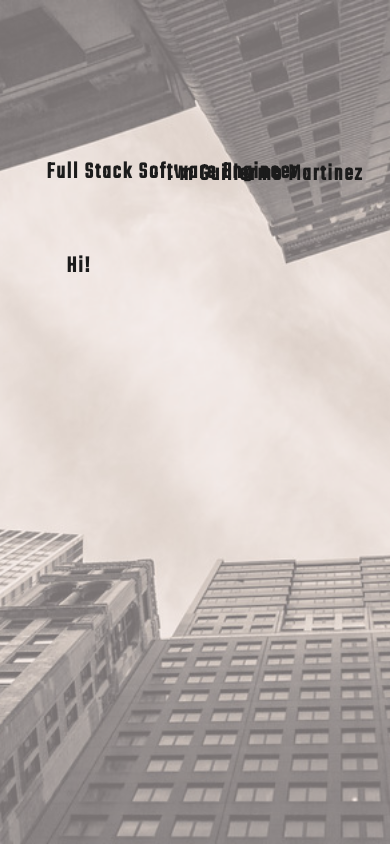
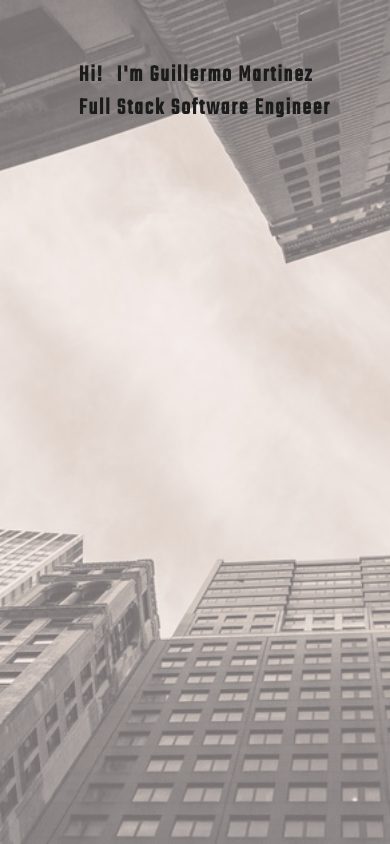
Before and after one commit to gmartinez948/personalBlog, a React (Create React App) app in the folder my-app/: page / in a window 390 px wide. Shown: the top 844 px of the page. Built offline with nearby package versions, Linux system fonts and the light colour scheme.

Commit message:
turn px into % for responsiveness in header

```diff
--- a/my-app/src/App.css
+++ b/my-app/src/App.css
@@ -22,10 +22,9 @@
   height: 100vh;
   width: 100%;
   box-sizing: border-box;
-  padding: 0 8%;
   position: relative;
   overflow: hidden;
-  padding: 250px 0px 300px 20px;
+  padding: 15% 0px 0px 5%;
   letter-spacing: 2px;
   font-size: 6vw;
   font-weight: bold;
@@ -33,8 +32,12 @@
   font-family: "Teko", sans-serif;
 }
 
+.Hi-Text {
+  float: left;
+}
+
 .Name-Text {
-  padding-left: 120px;
+  padding-left: 15%;
 }
 
 .AboutMe {
--- a/my-app/src/components/NameHeader.tsx
+++ b/my-app/src/components/NameHeader.tsx
@@ -9,7 +9,7 @@ const hiText = {
   hidden: { opacity: 0, x: 400 },
   showHi: {
     opacity: 1,
-    x: 20,
+    x: 0,
     transition: {
       duration: 2,
       scale: 5,
@@ -22,7 +22,7 @@ const nameText = {
   hidden: { opacity: 0, y: -300 },
   showName: {
     opacity: 1,
-    y: -125,
+    y: 0,
     transition: {
       delay: 1,
       duration: 3,
@@ -35,7 +35,7 @@ const engineerText = {
   hidden: { opacity: 0, scale: 1, y: 300 },
   showEngineerText: {
     opacity: 1,
-    y: -160,
+    y: 0,
     transition: {
       delay: 2,
       duration: 2,
@@ -54,7 +54,12 @@ const NameHeader = () => {
     >
       <motion.div className="Header">
         <div>
-          <motion.div variants={hiText} initial="hidden" animate="showHi">
+          <motion.div
+            className="Hi-Text"
+            variants={hiText}
+            initial="hidden"
+            animate="showHi"
+          >
             Hi!
           </motion.div>
           <motion.div
@@ -66,6 +71,7 @@ const NameHeader = () => {
             I'm Guillermo Martinez
           </motion.div>
           <motion.div
+            className="Engineer-Text"
             variants={engineerText}
             initial="hidden"
             animate="showEngineerText"
```
